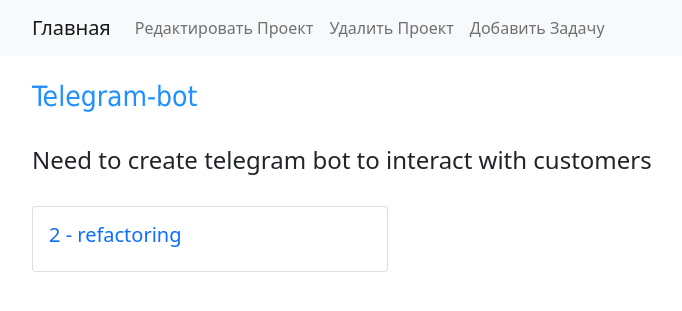
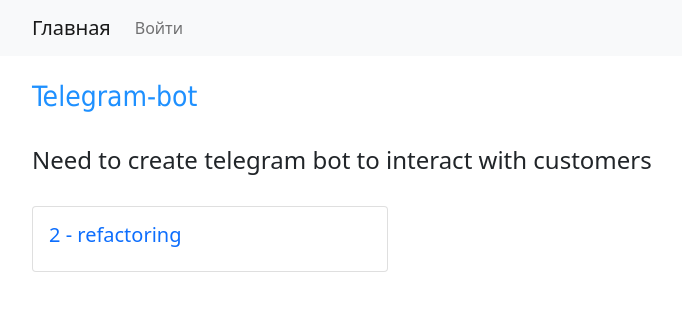
Before and after one commit to samat-sultanov/hw_49, a Django app: page /project/1/ in a window 1280 px wide. Shown: the top 311 px of the page, without its empty margins (50-732 px from the left). Run offline with Django 4.2, Linux system fonts and the light colour scheme; data comes from the database, SQL or seed files in the repository.

Commit message:
ограничил доступ к страницам создания, редактирования и удаления всех типов ресурсов и сделал их доступными только для аутентифицированных пользователей

```diff
--- a/source/issue_tracker/settings.py
+++ b/source/issue_tracker/settings.py
@@ -119,6 +119,10 @@
 
 STATIC_URL = 'static/'
 
+LOGIN_URL = 'accounts:login'
+LOGOUT_REDIRECT_URL = 'webapp:projects_index'
+LOGIN_REDIRECT_URL = 'webapp:projects_index'
+
 # Default primary key field type
 # https://docs.djangoproject.com/en/4.0/ref/settings/#default-auto-field
 
--- a/source/webapp/models.py
+++ b/source/webapp/models.py
@@ -65,7 +65,7 @@
         return f"{self.id}. {self.title}"
 
     def get_absolute_url(self):
-        return reverse('project_view', kwargs={'pk': self.pk})
+        return reverse('webapp:project_view', kwargs={'pk': self.pk})
 
     class Meta:
         db_table = "projects"
--- a/source/webapp/templates/base.html
+++ b/source/webapp/templates/base.html
@@ -24,6 +24,18 @@
             <ul class="navbar-nav">
                 {% block nav %}
                 {% endblock %}
+                {% if request.user.is_authenticated %}
+                    <li class="nav-item">
+                        <a class="nav-link" href="{% url 'accounts:logout' %}">Выйти</a>
+                    </li>
+                    <li class="nav-item">
+                        <p>Здравствуйте {{ user.username }}</p>
+                    </li>
+                {% else %}
+                    <li class="nav-item">
+                        <a class='nav-link' href="{% url 'accounts:login' %}">Войти</a>
+                    </li>
+                {% endif %}
             </ul>
         </div>
     </div>
--- a/source/webapp/templates/projects/delete.html
+++ b/source/webapp/templates/projects/delete.html
@@ -7,5 +7,5 @@
         <h2>Вы уверены что хотите удалить проект - {{ project.title }}?</h2>
         <button type="submit">Да</button>
     </form>
-    <a href="{% url "project_view" project.pk %}">Нет</a>
+    <a href="{% url "webapp:project_view" project.pk %}">Нет</a>
 {% endblock %}
--- a/source/webapp/templates/projects/project_view.html
+++ b/source/webapp/templates/projects/project_view.html
@@ -3,15 +3,17 @@
 {% block title %}Details Page{% endblock %}
 
 {% block nav %}
+    {% if request.user.is_authenticated %}
     <li class="nav-item">
-        <a class="nav-link" href="{% url "update_project" project.pk %}">Редактировать Проект</a>
+        <a class="nav-link" href="{% url "webapp:update_project" project.pk %}">Редактировать Проект</a>
     </li>
     <li class="nav-item">
-        <a class="nav-link" href="{% url "delete_project" project.pk %}">Удалить Проект</a>
+        <a class="nav-link" href="{% url "webapp:delete_project" project.pk %}">Удалить Проект</a>
     </li>
     <li class="nav-item">
-        <a class="nav-link" href="{% url "project_task_create" project.pk %}">Добавить Задачу</a>
+        <a class="nav-link" href="{% url "webapp:project_task_create" project.pk %}">Добавить Задачу</a>
     </li>
+    {% endif %}
 {% endblock %}
 
 {% block content %}
@@ -23,7 +25,7 @@
             <div class="col-12 col-md-6 col-lg-4">
                 <div class="card">
                     <div class="card-body">
-                        <a href="{% url "task_view" task.pk %}"><h5 style="display: inline-block;">{{ task.id }}
+                        <a href="{% url "webapp:task_view" task.pk %}"><h5 style="display: inline-block;">{{ task.id }}
                             - {{ task.summary }}</h5></a>
                     </div>
                 </div>
--- a/source/webapp/templates/projects/update.html
+++ b/source/webapp/templates/projects/update.html
@@ -5,9 +5,9 @@
     <h1>Редактировать Проект</h1>
 
     <form action="" method="post">
-       {% include "partial/form.html" with button_text="Изменить" %}
+        {% include "partial/form.html" with button_text="Изменить" %}
     </form>
     <br>
-    <a href="{% url "projects_index" %}">На главную</a>
+    <a href="{% url "webapp:projects_index" %}">На главную</a>
 
 {% endblock %}
--- a/source/webapp/templates/tasks/delete.html
+++ b/source/webapp/templates/tasks/delete.html
@@ -3,12 +3,14 @@
 {% block title %}Delete Task{% endblock %}
 
 {% block nav %}
+    {% if request.user.is_authenticated %}
     <li class="nav-item">
         <a class="nav-link" href="{% url "webapp:create_task" %}">Добавить Задачу</a>
     </li>
     <li class="nav-item">
         <a class="nav-link" href="{% url "webapp:update_task" task.pk %}">Изменить Задачу</a>
     </li>
+    {% endif %}
 {% endblock %}
 
 {% block content %}
--- a/source/webapp/templates/tasks/index.html
+++ b/source/webapp/templates/tasks/index.html
@@ -2,7 +2,7 @@
 
 {% block nav %}
     <li class="nav-item">
-        <a class="nav-link" href="{% url "projects_index" %}">Список Проектов</a>
+        <a class="nav-link" href="{% url "webapp:projects_index" %}">Список Проектов</a>
     </li>
 {% endblock %}
 
@@ -15,7 +15,7 @@
             <div class="col-12 col-md-6 col-lg-4">
                 <div class="card">
                     <div class="card-body">
-                        <a href="{% url "task_view" task.pk %}"><h5 style="display: inline-block;">{{ task.id }}
+                        <a href="{% url "webapp:task_view" task.pk %}"><h5 style="display: inline-block;">{{ task.id }}
                             - {{ task.summary }}</h5></a>
                     </div>
                 </div>
--- a/source/webapp/templates/tasks/task_view.html
+++ b/source/webapp/templates/tasks/task_view.html
@@ -3,11 +3,13 @@
 {% block title %}Details Page{% endblock %}
 
 {% block nav %}
+    {% if request.user.is_authenticated %}
     <li class="nav-item">
-        <a class="nav-link" href="{% url "update_task" task.pk %}">Изменить Задачу</a>
+        <a class="nav-link" href="{% url "webapp:update_task" task.pk %}">Изменить Задачу</a>
     <li class="nav-item">
-        <a class="nav-link" href="{% url "delete_task" task.pk %}">Удалить Задачу</a>
+        <a class="nav-link" href="{% url "webapp:delete_task" task.pk %}">Удалить Задачу</a>
     </li>
+    {% endif %}
 {% endblock %}
 
 {% block content %}
--- a/source/webapp/templates/tasks/update.html
+++ b/source/webapp/templates/tasks/update.html
@@ -6,6 +6,6 @@
     <form action="" method="post">
         {% include 'partial/form.html' with button_text='Изменить' %}
     </form>
-    <a href="{% url 'project_view' task.project.pk %}">Назад</a>
-    <a href="{% url 'projects_index' %}">На главную</a>
+    <a href="{% url 'webapp:project_view' task.project.pk %}">Назад</a>
+    <a href="{% url 'webapp:projects_index' %}">На главную</a>
 {% endblock %}
```
Also changed, not shown: source/webapp/templates/projects/index.html (+5 -3 lines).
